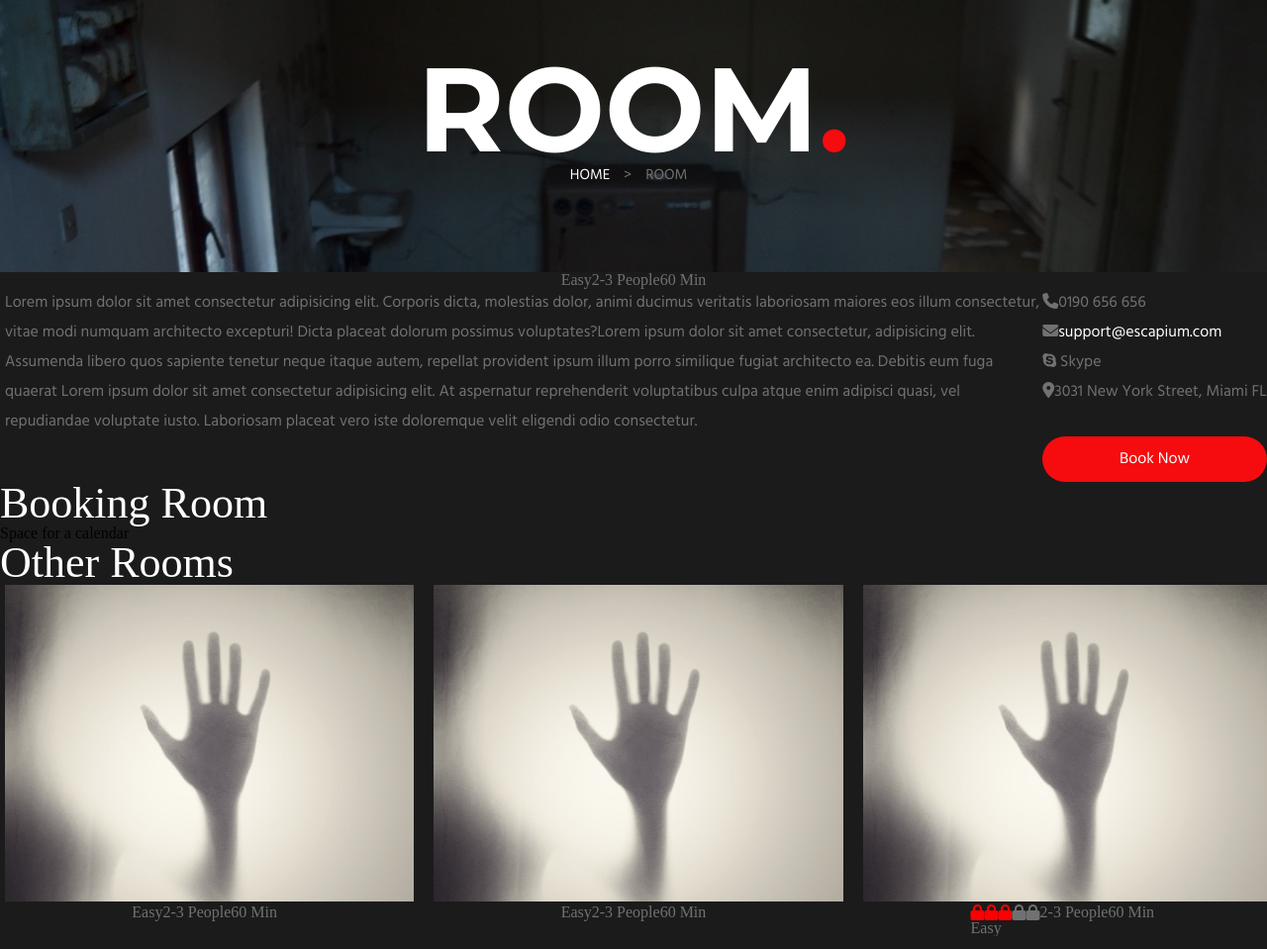
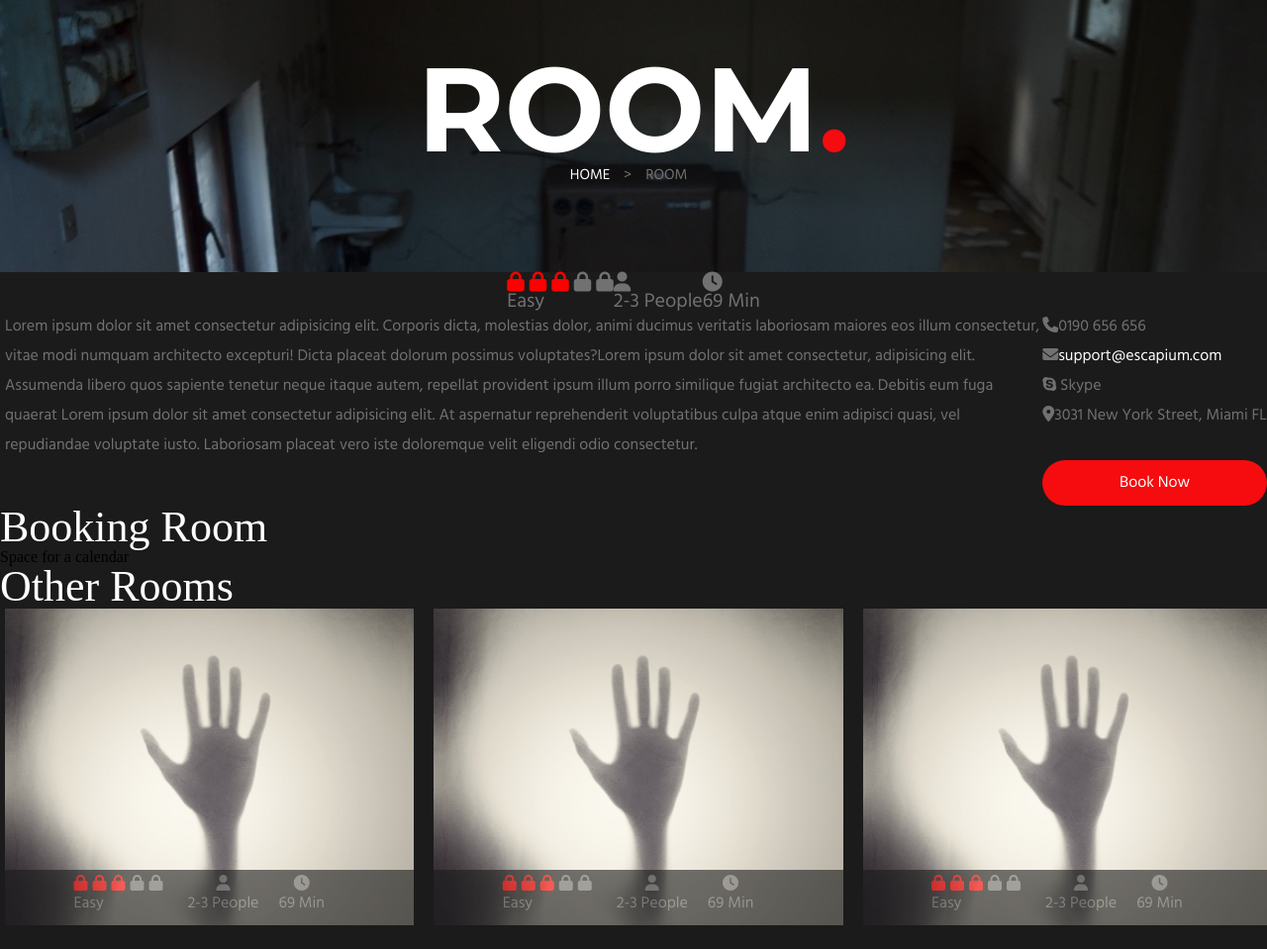
Before and after one commit to becodeorg/hamilton-7-escapium-team-9, a website: page singleRoom.html in a window 1280 px wide. Shown: the whole page at 99% size. Drawn offline with Linux system fonts and the light colour scheme.

Commit message:
rooms page

```diff
--- /dev/null
+++ b/resources/scss/components/_image-overlay.scss
@@ -0,0 +1,46 @@
+@use "../base/_typographie.scss" as *;
+@use "../utilities/_mixins.scss" as *;
+@use "../utilities/_colors.scss" as *;
+@use "../utilities/_variables.scss" as *;
+@use "../layout/_flex.scss" as *;
+@use "../components/_slider.scss" as *;
+
+@mixin img_overlay{
+        .red{
+            color: red;
+        }
+        .roomspecs{
+            //this centers the text on the image
+            position: absolute;// this feels wrong
+            top: 95%;
+            left: 0;
+            right: 0;
+            transform: translate(0, -50%);
+            background-color: $darkest_background;
+            width: 33vw;
+            height: 10vh;
+            opacity: 60%;
+            //justify-content: center;
+
+
+            .spec{
+
+                margin-right: 20px;
+                    .indicator{
+                        display: flex;
+                        flex-direction: row;
+                        flex-wrap: nowrap;
+                        justify-content: center;
+                        margin-top: 5px;
+                        margin-bottom: 5px;
+                        .fa-lock{
+                            margin-right: 5px;
+                        }
+                    }
+                    .description{
+                        grid-area: 2/1/2/1;
+                        justify-content: center;
+                }
+            }
+    }
+}
--- a/resources/scss/pages/_singleroom.scss
+++ b/resources/scss/pages/_singleroom.scss
@@ -4,7 +4,9 @@
 @use "../utilities/_variables.scss" as *;
 @use "../layout/_flex.scss" as *;
 @use "../components/_slider.scss" as *;
-@use "../components/buttons" as b;
+@use "../components/image-overlay" as *;
+// @use "../components/buttons" as b;
+@use "../components/buttons";
 
 @include hero(url(../images/slide-1.jpg));
 
@@ -77,13 +79,20 @@ body{
         }
     }
     h2{
+        @include Hind();
         color: white;
         font-size: $mobile-font-size-h2;
     }
 }
 
 // header placement done
+.roomheader{
+    font-size: 20px;
 
+    .red{
+        color:red;
+    }
+}
 
 .roomspecs{
     @include flexrow;
@@ -142,29 +151,18 @@ body{
         max-height: 100%;
 
     }
-    .roomthumbnail{
-        height: 40vh;
-        width: 33vw;
-        margin-left: 5px;
-    }
+
     .room{
-        .red{
-            color: red;
+        position: relative;
+        display: inline-block;
+
+        .roomthumbnail{
+            display: block;
+            height: 40vh;
+            width: 33vw;
+            margin-left: 5px;
+
         }
-        .roomspecs{
-            .spec{
-                .difficulty{
-                    .indicator{
-                        display: flex;
-                        flex-direction: row;
-                        flex-wrap: nowrap;
-                        align-items: center;
-                    }
-                    .difficulty__description{
-                        grid-area: 2/1/2/1;
-                    }
-                }
-            }
-    }
+    @include img_overlay;
     }
 }
--- a/singleRoom.html
+++ b/singleRoom.html
@@ -22,12 +22,38 @@
             </nav>
         </div>
     </header>
-    <section>
-        <ul class="roomspecs">
-            <li class="spec">Easy</li>
-            <li class="spec">2-3 People</li>
-            <li class="spec">60 Min</li>
+    <section class="roomheader">
+        <ul class ="roomspecs">
+            <li class="spec">
+                <div class="difficulty">
+                    <div class="indicator">
+                        <i class="fas fa-lock red"></i>
+                        <i class="fas fa-lock red"></i>
+                        <i class="fas fa-lock red"></i>
+                        <i class="fas fa-lock"></i>
+                        <i class="fas fa-lock"></i>
+                    </div>
+                        <p class="description">Easy</p>
+                </div>
+            </li>
+            <li class="spec">
+                <div class="indicator">
+                    <i class="fa fa-user"></i>
+                </div>
+                <p class="description">
+                    2-3 People
+                </p>
+            </li>
+            <li class="spec">
+            <div class="indicator">
+                <i class="fas fa-clock"></i>
+            </div>
+                <p class="description">
+                    69 Min
+                </p>
+            </li>
         </ul>
+
     </section>
     <div class="desc_container">
     <section class="description">
@@ -61,21 +87,8 @@
     <h2>Other Rooms</h2>
     <div id="#room_section" class="other-rooms">
 
-        <div class="room"><img class = "roomthumbnail" src="./resources/images/room-2.jpg" alt="Room 1">
-            <ul class="roomspecs">
-                <li class="spec">Easy</li>
-                <li class="spec">2-3 People</li>
-                <li class="spec">60 Min</li>
-            </ul>
-        </div>
-        <div class="room"><img class = "roomthumbnail" src="./resources/images/room-2.jpg" alt="Room 2">
-            <ul class="roomspecs">
-                <li class="spec">Easy</li>
-                <li class="spec">2-3 People</li>
-                <li class="spec">60 Min</li>
-            </ul>
-        </div>
-        <div class="room"><img class = "roomthumbnail" src="./resources/images/room-2.jpg" alt="Room 3">
+        <div class="room">
+            <img class = "roomthumbnail" src="./resources/images/room-2.jpg" alt="Room 3">
             <ul class="roomspecs">
                 <li class="spec">
                     <div class="difficulty">
@@ -86,11 +99,92 @@
                             <i class="fas fa-lock"></i>
                             <i class="fas fa-lock"></i>
                         </div>
-                            <p class="difficulty__description">Easy</p>
+                            <p class="description">Easy</p>
                     </div>
                 </li>
-                <li class="spec">2-3 People</li>
-                <li class="spec">60 Min</li>
+                <li class="spec">
+                    <div class="indicator">
+                        <i class="fa fa-user"></i>
+                    </div>
+                    <p class="description">
+                        2-3 People
+                    </p>
+                </li>
+                <li class="spec">
+                <div class="indicator">
+                    <i class="fas fa-clock"></i>
+                </div>
+                    <p class="description">
+                        69 Min
+                    </p>
+                </li>
+            </ul>
+        </div>
+        <div class="room">
+            <img class = "roomthumbnail" src="./resources/images/room-2.jpg" alt="Room 3">
+            <ul class="roomspecs">
+                <li class="spec">
+                    <div class="difficulty">
+                        <div class="indicator">
+                            <i class="fas fa-lock red"></i>
+                            <i class="fas fa-lock red"></i>
+                            <i class="fas fa-lock red"></i>
+                            <i class="fas fa-lock"></i>
+                            <i class="fas fa-lock"></i>
+                        </div>
+                            <p class="description">Easy</p>
+                    </div>
+                </li>
+                <li class="spec">
+                    <div class="indicator">
+                        <i class="fa fa-user"></i>
+                    </div>
+                    <p class="description">
+                        2-3 People
+                    </p>
+                </li>
+                <li class="spec">
+                <div class="indicator">
+                    <i class="fas fa-clock"></i>
+                </div>
+                    <p class="description">
+                        69 Min
+                    </p>
+                </li>
+            </ul>
+        </div>
+
+        <div class="room">
+            <img class = "roomthumbnail" src="./resources/images/room-2.jpg" alt="Room 3">
+            <ul class="roomspecs">
+                <li class="spec">
+                    <div class="difficulty">
+                        <div class="indicator">
+                            <i class="fas fa-lock red"></i>
+                            <i class="fas fa-lock red"></i>
+                            <i class="fas fa-lock red"></i>
+                            <i class="fas fa-lock"></i>
+                            <i class="fas fa-lock"></i>
+                        </div>
+                            <p class="description">Easy</p>
+                    </div>
+                </li>
+                <li class="spec">
+                    <div class="indicator">
+                        <i class="fa fa-user"></i>
+                    </div>
+                    <p class="description">
+                        2-3 People
+                    </p>
+                </li>
+                <li class="spec">
+                <div class="indicator">
+                    <i class="fas fa-clock"></i>
+                </div>
+                    <p class="description">
+                        69 Min
+                    </p>
+                </li>
             </ul>
         </div>
     </div>
```
Also changed, not shown: resources/css/style.css, 1 other file.
